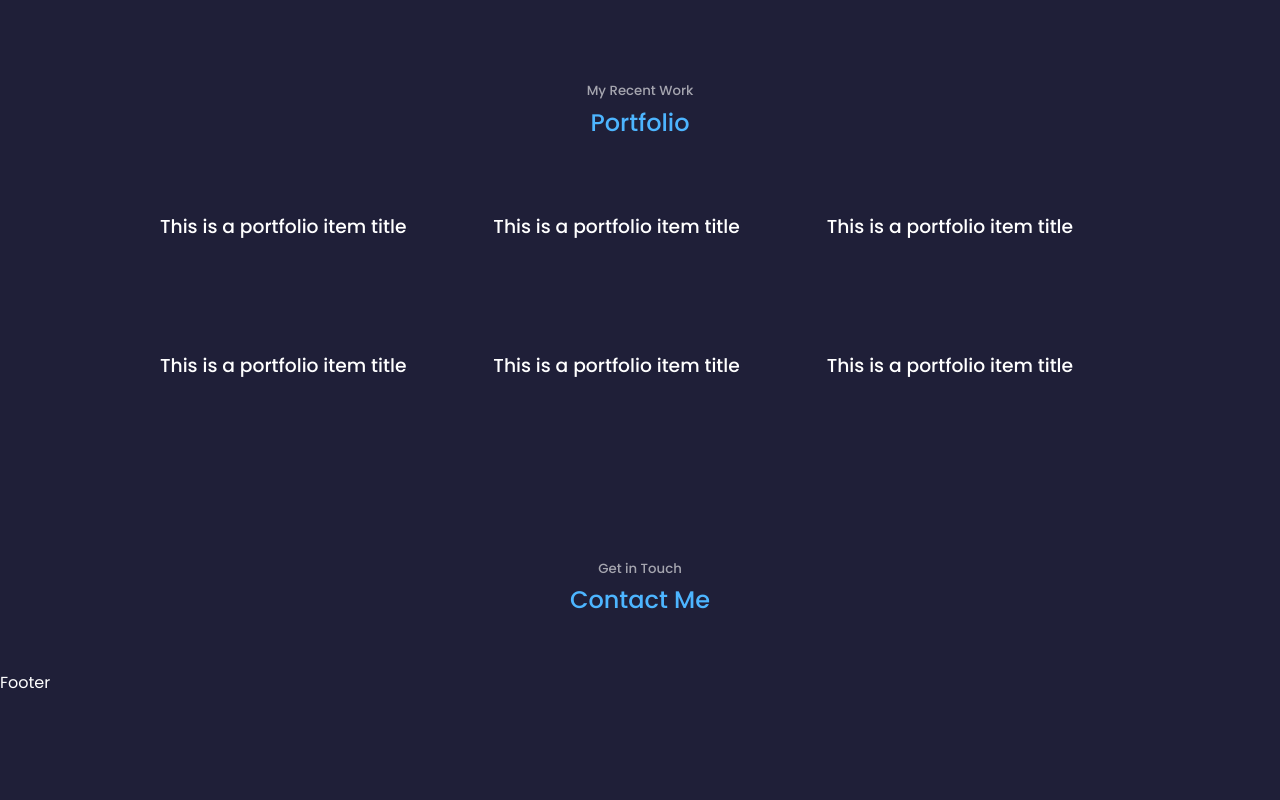
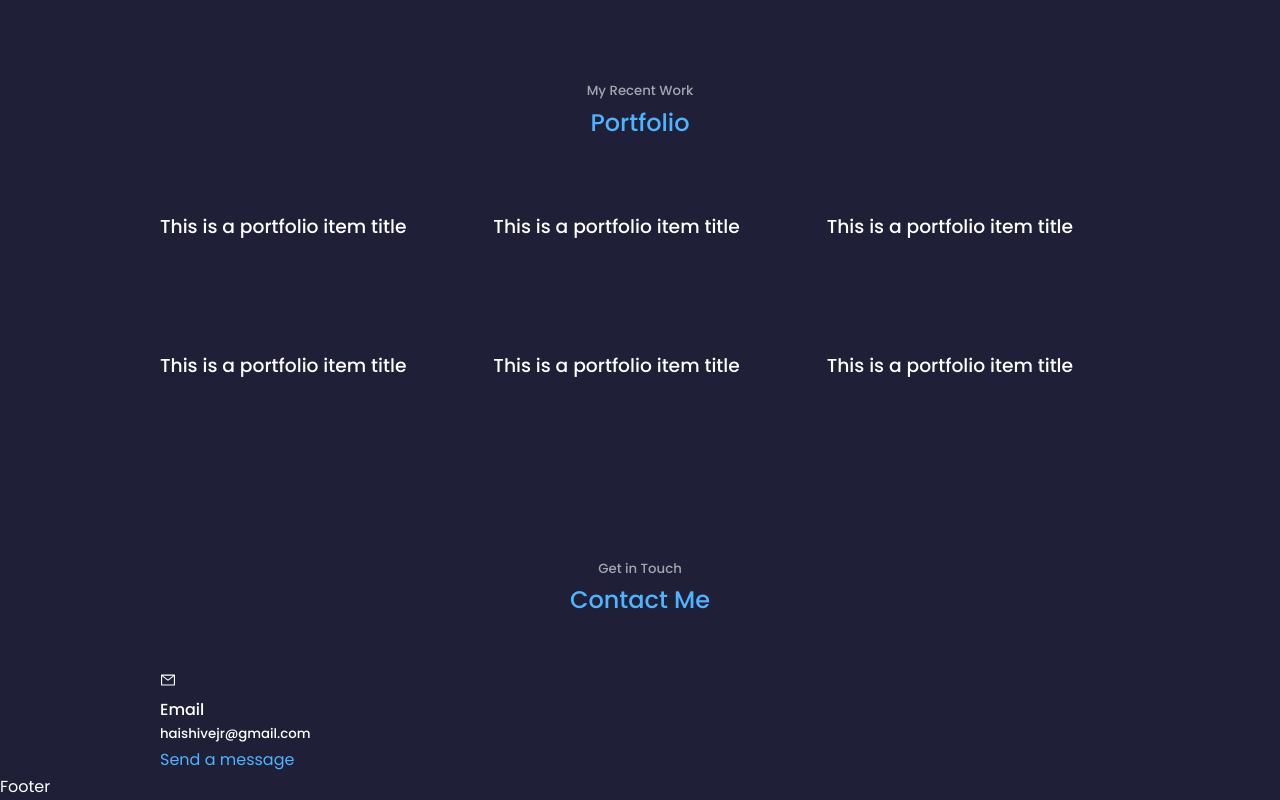
Before and after one commit to haijrshive/React-Portfolio-Website, a React (Create React App) app: page / in a window 1280 px wide. Shown: the part 2919-3719 px from the top of the page. Before the commit the page ends 3615 px from the top, so only its background shows below. Built offline with nearby package versions, Linux system fonts and the light colour scheme.

Commit message:
title change

```diff
--- a/public/index.html
+++ b/public/index.html
@@ -6,7 +6,7 @@
     <meta name="viewport" content="width=device-width, initial-scale=1" />
     <meta name="theme-color" content="#000000" />
 
-    <title>The Ultimate React Personal Portfolio Website</title>
+    <title>Hai Portfolio</title>
   </head>
   <body>
     <div id="root"></div>
--- a/src/components/contact/Contact.jsx
+++ b/src/components/contact/Contact.jsx
@@ -1,5 +1,6 @@
 import React from "react";
 import "./contact.css";
+import {AiOutlineMail} from "react-icons/ai";
 
 const Contact = () => {
   return (
@@ -10,7 +11,10 @@ const Contact = () => {
       <div className="container contact__container">
         <div className="contact__options">
           <article className="contact__option">
-
+            <AiOutlineMail/>
+            <h4>Email</h4>
+            <h5>haishivejr@gmail.com</h5>
+            <a href="mailto:haishivejr@gmail.com">Send a message</a>
           </article>
         </div>
         {/* END OF CONTACT OPTIONS */}
--- a/src/components/header/Header.jsx
+++ b/src/components/header/Header.jsx
@@ -1,5 +1,5 @@
-import React from 'react';
-import './header.css';
+import React from "react";
+import "./header.css";
 // import CTA from "./CTA";
 // import ME from "../../assets/me.png";
 import HeaderSocial from "./HeaderSocials";
@@ -25,4 +25,4 @@ const Header = () => {
   )
 }
 
-export default Header
+export default Header;
```
